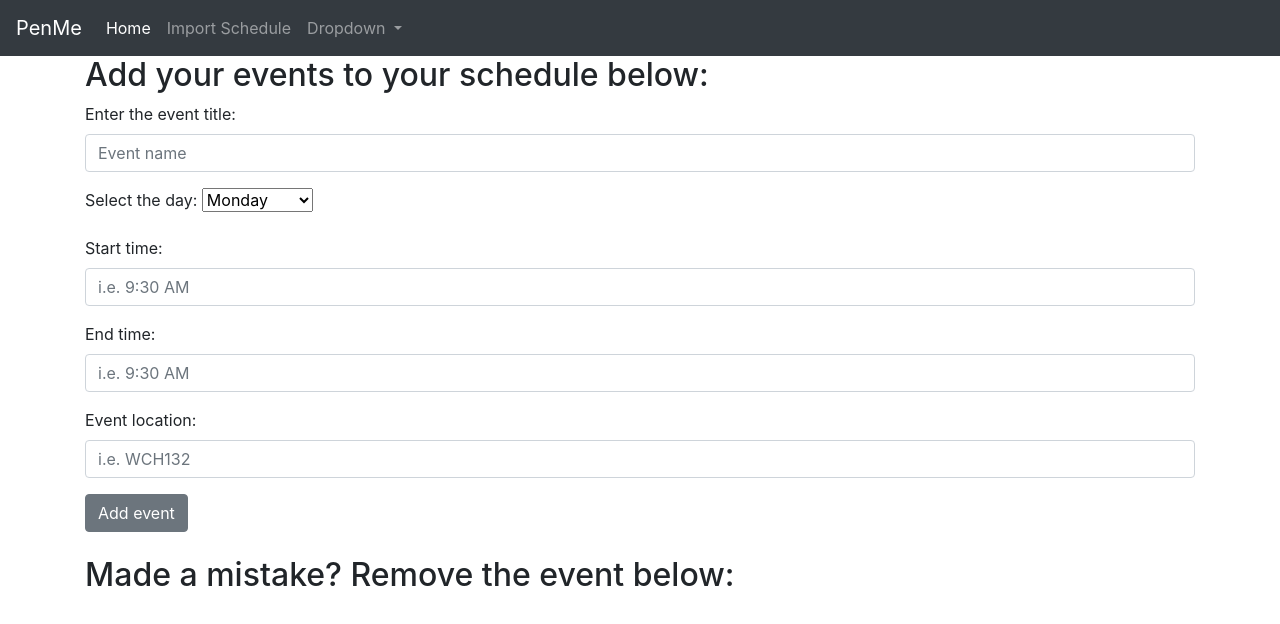
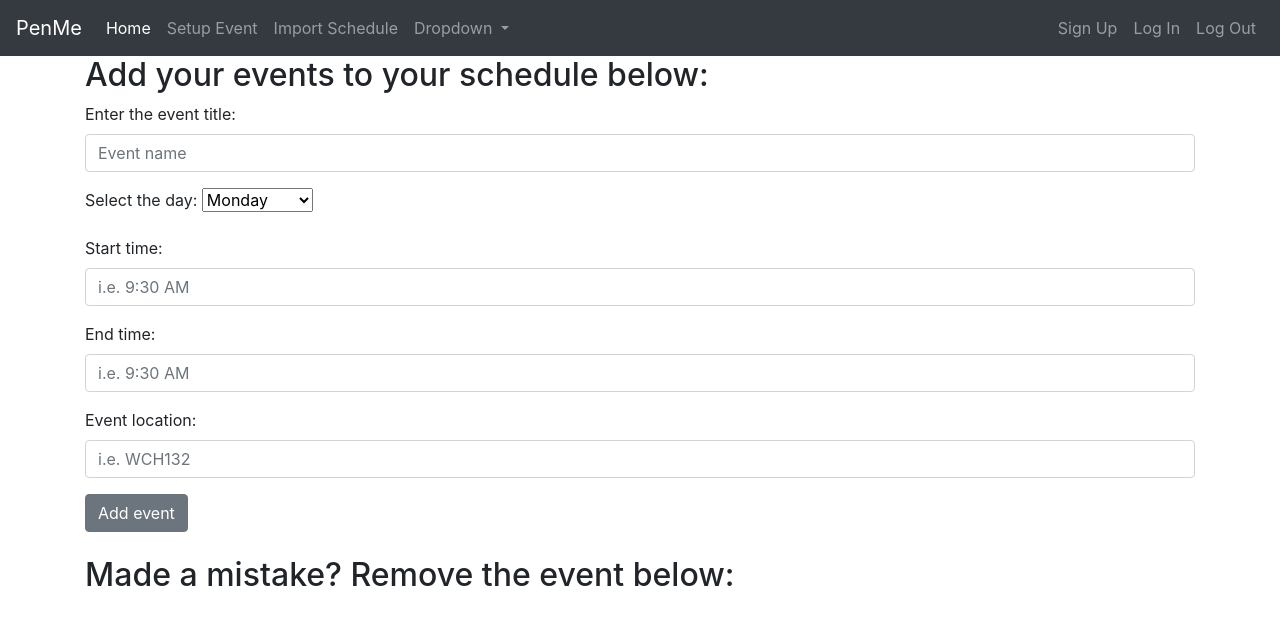
Before and after one commit to hdoan002/PenMe, a website: page import.html in a window 1280 px wide. Drawn offline with nearby package versions, Linux system fonts and the light colour scheme; files that its build step writes are made by us from their sources.

Commit message:
Make changes to nav and file paths

```diff
--- a/import.html
+++ b/import.html
@@ -23,7 +23,7 @@
 <body onload="fetchSchedule()">
     <!-- Navigation bar -->
     <nav class="navbar navbar-expand-lg navbar-dark bg-dark">
-        <a href="#" class="navbar-brand">PenMe</a>
+        <a href="index.html" class="navbar-brand">PenMe</a>
         <button class="navbar-toggler" type="button" data-toggle="collapse" data-target="#navbarSupportedContent" aria-controls="navbarSupportedContent"
             aria-expanded="false" aria-label="Toggle navigation">
             <span class="navbar-toggler-icon"></span>
@@ -31,16 +31,18 @@
         <div class="collapse navbar-collapse" id="navbarSupportedContent">
             <ul class="navbar-nav mr-auto">
               <li class="nav-item active">
-                    <a class="nav-link" href="index.html">Home
+                <a class="nav-link" href="#">Home
                   <span class="sr-only">(current)</span>
                 </a>
               </li>
               <li class="nav-item">
-                    <a class="nav-link" href="#">Import Schedule</a>
+                <a class="nav-link" href="setup.html">Setup Event</a>
+              </li>
+              <li class="nav-item">
+                <a class="nav-link" href="import.html">Import Schedule</a>
               </li>
               <li class="nav-item dropdown">
-                    <a class="nav-link dropdown-toggle" href="#" id="navbarDropdown" role="button" data-toggle="dropdown" aria-haspopup="true"
-                        aria-expanded="false">
+                <a class="nav-link dropdown-toggle" href="#" id="navbarDropdown" role="button" data-toggle="dropdown" aria-haspopup="true" aria-expanded="false">
                   Dropdown
                 </a>
                 <div class="dropdown-menu" aria-labelledby="navbarDropdown">
@@ -49,6 +51,18 @@
                   <div class="dropdown-divider"></div>
                   <a class="dropdown-item" href="#">Something else here</a>
                 </div>
+              </li>
+            </ul>
+
+            <ul class="navbar-nav">
+                <li class="nav-item">
+                    <a class="nav-link sign-up-btn" href="sign.html">Sign Up</a>
+                </li>
+                <li class="nav-item">
+                    <a class="nav-link login-btn" href="login.html">Log In</a>
+                </li>
+                <li class="nav-item">
+                    <a class="nav-link logout-btn" href="javascript:void(0)">Log Out</a>
                 </li>
             </ul>
         </div>
@@ -95,7 +109,7 @@
         <div id="scheduleResults"></div>
     </div>
 
-    <script src="import.js"></script>
+    <script src="js/import.js"></script>
 </body>
 
 </html>
```
Lines whose indentation alone changed are shown as unchanged.
